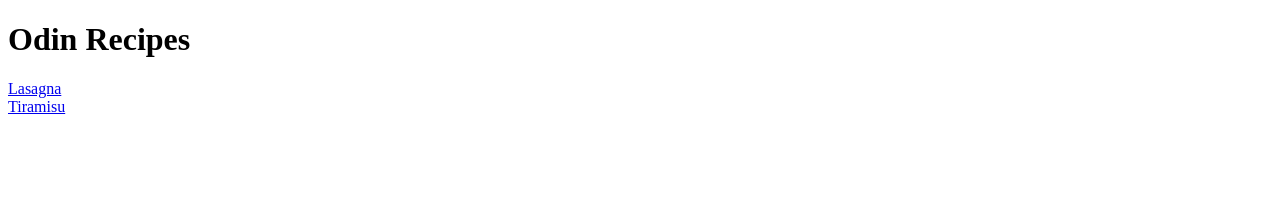
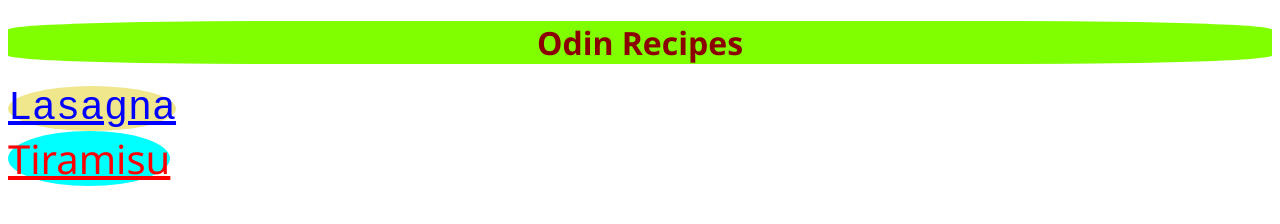
Before and after one commit to SamuelFreitasSoares/ProjectOdin-recipes, a plain HTML site: page index.html in a window 1280 px wide. Drawn offline with Linux system fonts and the light colour scheme.

Commit message:
:sparkles: feat: added some css styles

```diff
--- a/index.html
+++ b/index.html
@@ -3,12 +3,13 @@
     <head>
         <meta charset="UTF-8">
         <title>Receitas</title>
+        <link rel="stylesheet" href="styles.css">
     </head>
 
     <body>
-        <h1>Odin Recipes</h1>
-        <a href="./recipes/lasagna.html" target="_self" rel="noopener noreferrer">Lasagna</a>
+        <h1 class="header">Odin Recipes</h1>
+        <a href="./recipes/lasagna.html" target="_self" rel="noopener noreferrer" class="lasagna">Lasagna</a>
         <br>
-        <a href="./recipes/tiramisu.html" target="_self" rel="noopener noreferrer">Tiramisu</a>
+        <a href="./recipes/tiramisu.html" target="_self" rel="noopener noreferrer" class="tiramisu">Tiramisu</a>
     </body>
 </html>
--- /dev/null
+++ b/styles.css
@@ -0,0 +1,24 @@
+.header{
+    text-align: center;
+    background-color: chartreuse;
+    color: darkred;
+    font-family: 'Segoe UI', Tahoma, Geneva, Verdana, sans-serif;
+    border-radius: 20%;
+
+}
+
+.lasagna{
+    color: blue;
+    font-family: 'Courier New', Courier, monospace;
+    font-size: 40px;
+    background-color:khaki;
+    border-radius: 50%;
+}
+
+.tiramisu{
+    border-radius: 50%;
+    color: red;
+    font-family:'Segoe UI', Tahoma, Geneva, Verdana, sans-serif;
+    font-size: 40px;
+    background-color: aqua;
+}
```
Also changed, not shown: recipes/lasagna.html (+1 -0 lines), recipes/tiramisu.html (+1 -0 lines), recipes/styles.css (added).
